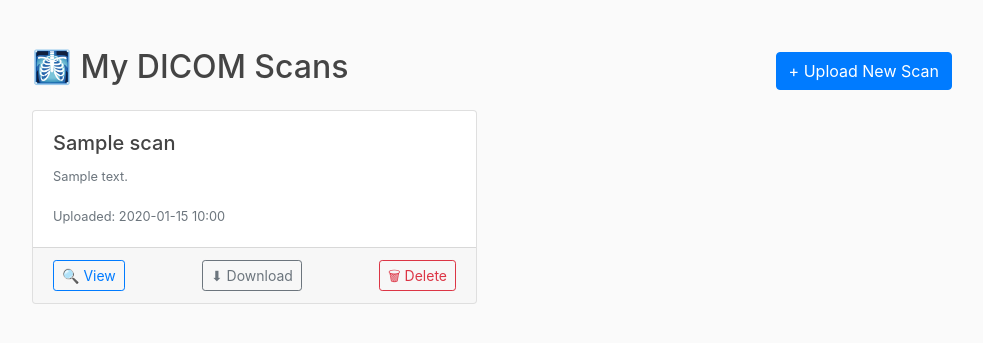
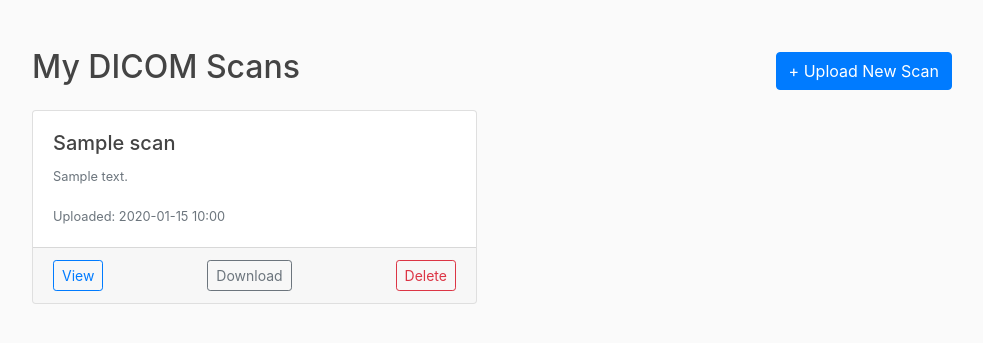
Before and after one commit to Raul055/dicom_viewer_platform, a Flask app: template dicom_viewer/templates/my_scans.html in a window 1280 px wide. Shown: the part 56-399 px from the top of the page, without its empty margins (53-1036 px from the left). Run offline with Flask 3, Linux system fonts and the light colour scheme; the template is opened without the code that fills it: most values are stand-ins (such as "Sample title", 1, 10 or a date in 2020); some libraries are stand-ins or nearby versions.

Commit message:
cleanup for dicom viewer
cleanup

```diff
--- a/dicom_viewer/templates/my_scans.html
+++ b/dicom_viewer/templates/my_scans.html
@@ -1,7 +1,7 @@
 {% extends "layout.html" %}
 {% block content %}
 <div class="d-flex justify-content-between align-items-center mt-4 mb-3">
-  <h2>🩻 My DICOM Scans</h2>
+  <h2>My DICOM Scans</h2>
   <a href="{{ url_for('upload_scan') }}" class="btn btn-primary">+ Upload New Scan</a>
 </div>
 
@@ -16,10 +16,10 @@
         <p class="card-text"><small class="text-muted">Uploaded: {{ scan.upload_date.strftime('%Y-%m-%d %H:%M') }}</small></p>
       </div>
       <div class="card-footer d-flex justify-content-between">
-        <a href="{{ url_for('view_scan', scan_id=scan.id) }}" class="btn btn-sm btn-outline-primary">🔍 View</a>
-        <a href="{{ url_for('api_dicom_download', scan_id=scan.id) }}" class="btn btn-sm btn-outline-secondary">⬇ Download</a>
+        <a href="{{ url_for('view_scan', scan_id=scan.id) }}" class="btn btn-sm btn-outline-primary">View</a>
+        <a href="{{ url_for('api_dicom_download', scan_id=scan.id) }}" class="btn btn-sm btn-outline-secondary">Download</a>
         <form method="POST" action="{{ url_for('delete_scan', scan_id=scan.id) }}" onsubmit="return confirm('Delete this scan?');">
-          <button type="submit" class="btn btn-sm btn-outline-danger">🗑 Delete</button>
+          <button type="submit" class="btn btn-sm btn-outline-danger">Delete</button>
         </form>
       </div>
     </div>
--- a/dicom_viewer/templates/patient_list.html
+++ b/dicom_viewer/templates/patient_list.html
@@ -1,6 +1,6 @@
 {% extends "layout.html" %}
 {% block content %}
-<h2 class="mt-4 mb-3">👥 Patient List</h2>
+<h2 class="mt-4 mb-3">Patient List</h2>
 {% if patients %}
 <table class="table table-hover">
   <thead class="thead-dark">
--- a/dicom_viewer/templates/patient_scans.html
+++ b/dicom_viewer/templates/patient_scans.html
@@ -2,7 +2,7 @@
 {% block content %}
 <div class="mt-4">
   <a href="{{ url_for('patient_list') }}" class="btn btn-sm btn-outline-secondary mb-3">← Back to Patient List</a>
-  <h2>🩻 {{ patient.username }}'s DICOM Scans</h2>
+  <h2>{{ patient.username }}'s DICOM Scans</h2>
   <p class="text-muted">Age: {{ patient.age }} · {{ patient.gender }} · {{ patient.email }}</p>
 </div>
 
@@ -17,8 +17,8 @@
         <p class="card-text"><small class="text-muted">Uploaded: {{ scan.upload_date.strftime('%Y-%m-%d %H:%M') }}</small></p>
       </div>
       <div class="card-footer d-flex justify-content-between">
-        <a href="{{ url_for('view_scan', scan_id=scan.id) }}" class="btn btn-sm btn-outline-primary">🔍 View</a>
-        <a href="{{ url_for('api_dicom_download', scan_id=scan.id) }}" class="btn btn-sm btn-outline-secondary">⬇ Download .dcm</a>
+        <a href="{{ url_for('view_scan', scan_id=scan.id) }}" class="btn btn-sm btn-outline-primary">View</a>
+        <a href="{{ url_for('api_dicom_download', scan_id=scan.id) }}" class="btn btn-sm btn-outline-secondary">Download .dcm</a>
       </div>
     </div>
   </div>
--- a/dicom_viewer/templates/upload_scan.html
+++ b/dicom_viewer/templates/upload_scan.html
@@ -1,7 +1,7 @@
 {% extends "layout.html" %}
 {% block content %}
 <div class="content-section mt-4">
-  <h2>📤 Upload DICOM Scan</h2>
+  <h2>Upload DICOM Scan</h2>
   <p class="text-muted">Upload a <code>.dcm</code> DICOM file so your doctors can review it.</p>
   <form method="POST" enctype="multipart/form-data">
     {{ form.hidden_tag() }}
```
Also changed, not shown: dicom_viewer/templates/viewer.html (+7 -7 lines), instance/site.db.
